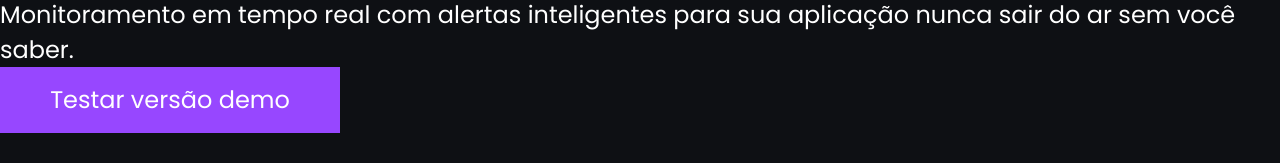
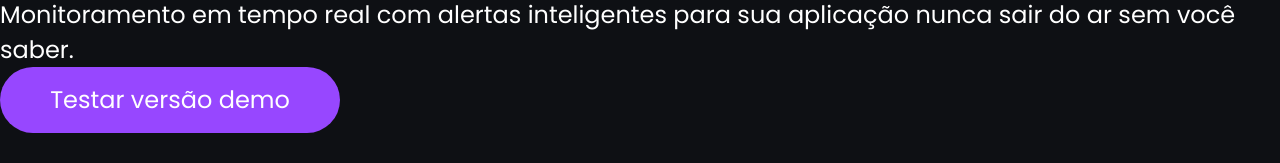
Before and after one commit to JuniorSoares-dev/tecboard-landing-page, a plain HTML site: page index.html in a window 1280 px wide. Shown: the part 201-364 px from the top of the page. Drawn offline with Linux system fonts and the light colour scheme.

Commit message:
style: adicionar bordas arredondadas ao botão

```diff
--- a/style.css
+++ b/style.css
@@ -47,4 +47,5 @@ a {
     height: 66px;
     text-align: center;
     line-height: 66px;
+    border-radius: 36px;
 }
```
